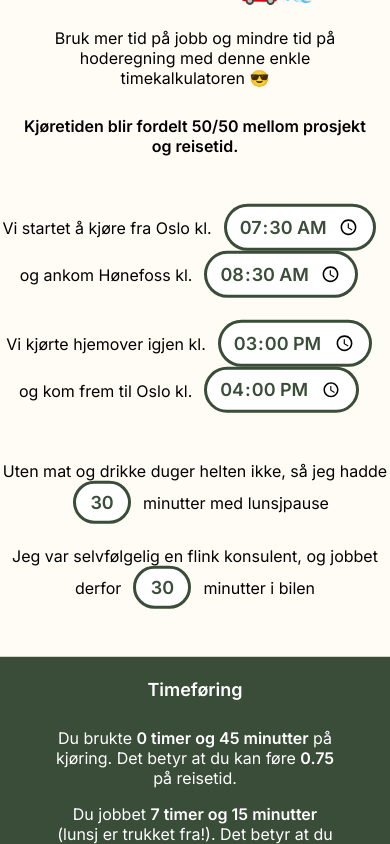
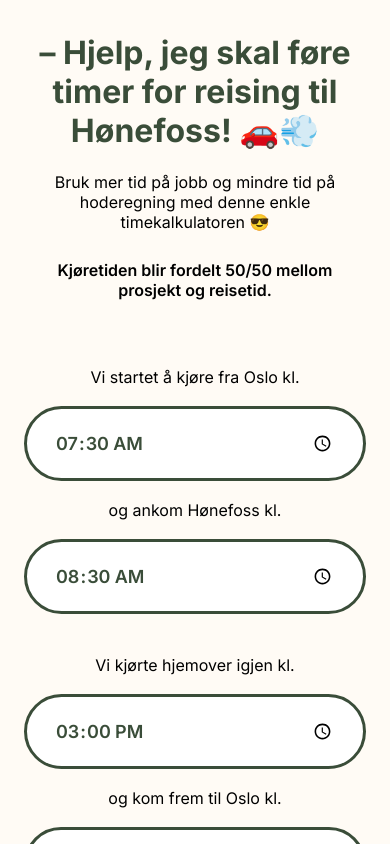
Before and after one commit to erlendst/drivingcalculator, a React (Create React App) app: page / in a window 390 px wide. Shown: the top 844 px of the page. Built offline with nearby package versions, Linux system fonts and the light colour scheme.

Commit message:
Fix for mobile and added timekode

```diff
--- a/src/App.css
+++ b/src/App.css
@@ -84,3 +84,26 @@ h3 {
   font-weight: 600;
   padding-top: 12px;
 }
+
+@media screen and (max-width: 700px) {
+  .calculator {
+    position: relative;
+    box-sizing: border-box;
+    top: 0;
+    left: 0;
+    transform: translate(0, 0);
+    padding: 12px;
+  }
+  .inputSection > * {
+    display: flex;
+    flex-direction: column;
+    line-height: 58px;
+  }
+  input[type="numeric"] {
+    margin: 0 auto;
+    max-width: 80px;
+  }
+  input {
+    padding: 22px 28px;
+  }
+}
--- a/src/TimeCalculator.js
+++ b/src/TimeCalculator.js
@@ -153,7 +153,7 @@ const TimeCalculator = () => {
           Du brukte <span className="strongHour">{timeSpentDriving}</span> på
           kjøring. Det betyr at du kan føre{" "}
           <span className="strongHour">{roundedDecimalTimeDriving}</span> på
-          reisetid.
+          reisetid {"("}INT5153{")"}.
         </p>
         <p>
           Du jobbet <span className="strongHour">{timeSpentWorking}</span> {"("}
```
